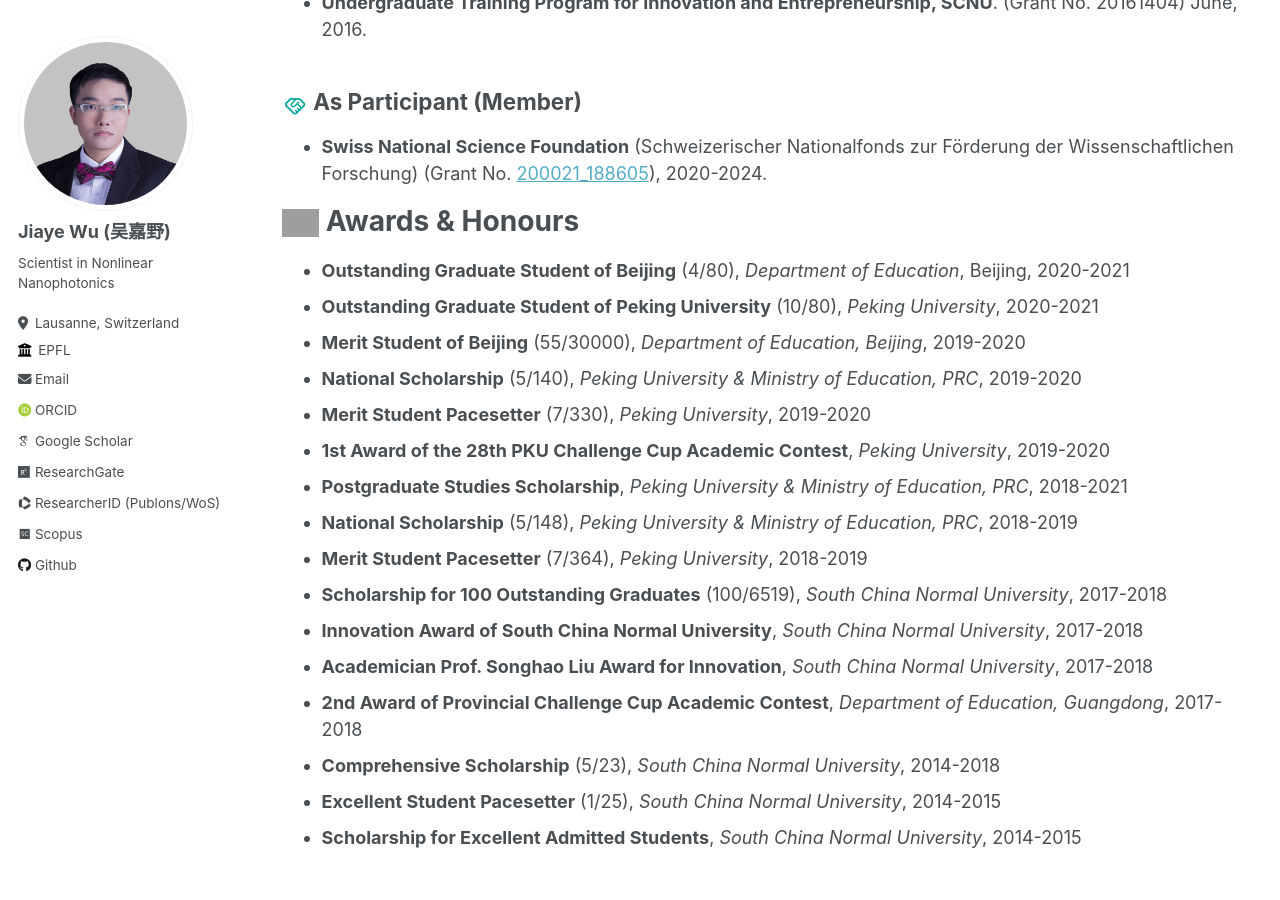
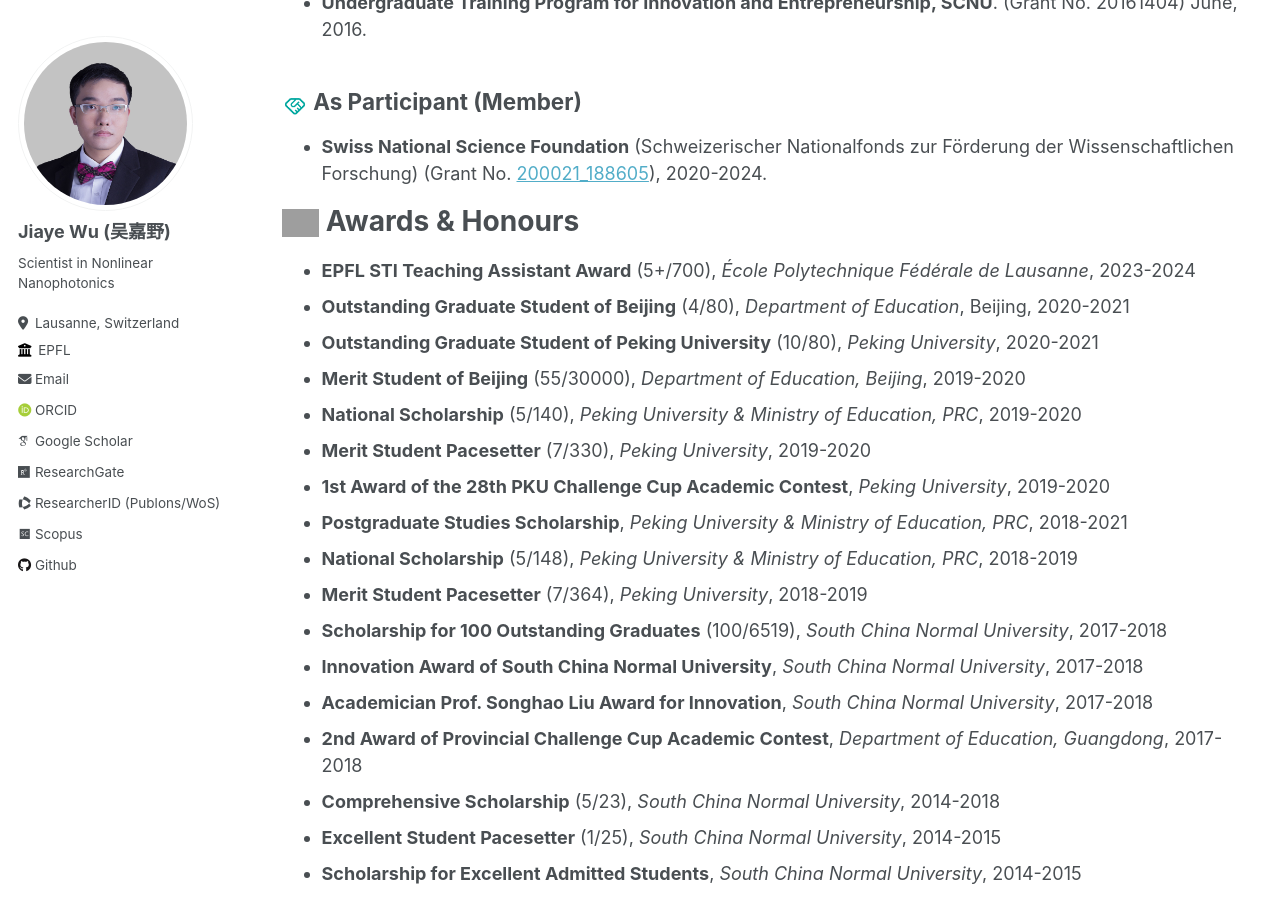
Before and after one commit to jiaye-wu/academicpages-version, a Jekyll site: the page built from _pages/cv.md, in a window 1280 px wide and 900 px high, scrolled down 3346 px. Built offline with Jekyll 4.4.1, drawn with Linux system fonts in a browser that asks for light colours; some web fonts are replaced; grey boxes are pictures that could not be loaded.

Commit message:
Update cv.md

```diff
--- a/_pages/cv.md
+++ b/_pages/cv.md
@@ -88,6 +88,7 @@ Google Scholar statistics:
 <img src="/images/Start-up.png" style="height: 1em; "> Awards & Honours
 ================
 
+* **EPFL STI Teaching Assistant Award** (5+/700), *École Polytechnique Fédérale de Lausanne*, 2023-2024
 * **Outstanding Graduate Student of Beijing** (4/80), *Department of Education*, Beijing, 2020-2021
 * **Outstanding Graduate Student of Peking University** (10/80), *Peking University*, 2020-2021
 * **Merit Student of Beijing** (55/30000), *Department of Education, Beijing*, 2019-2020
```
